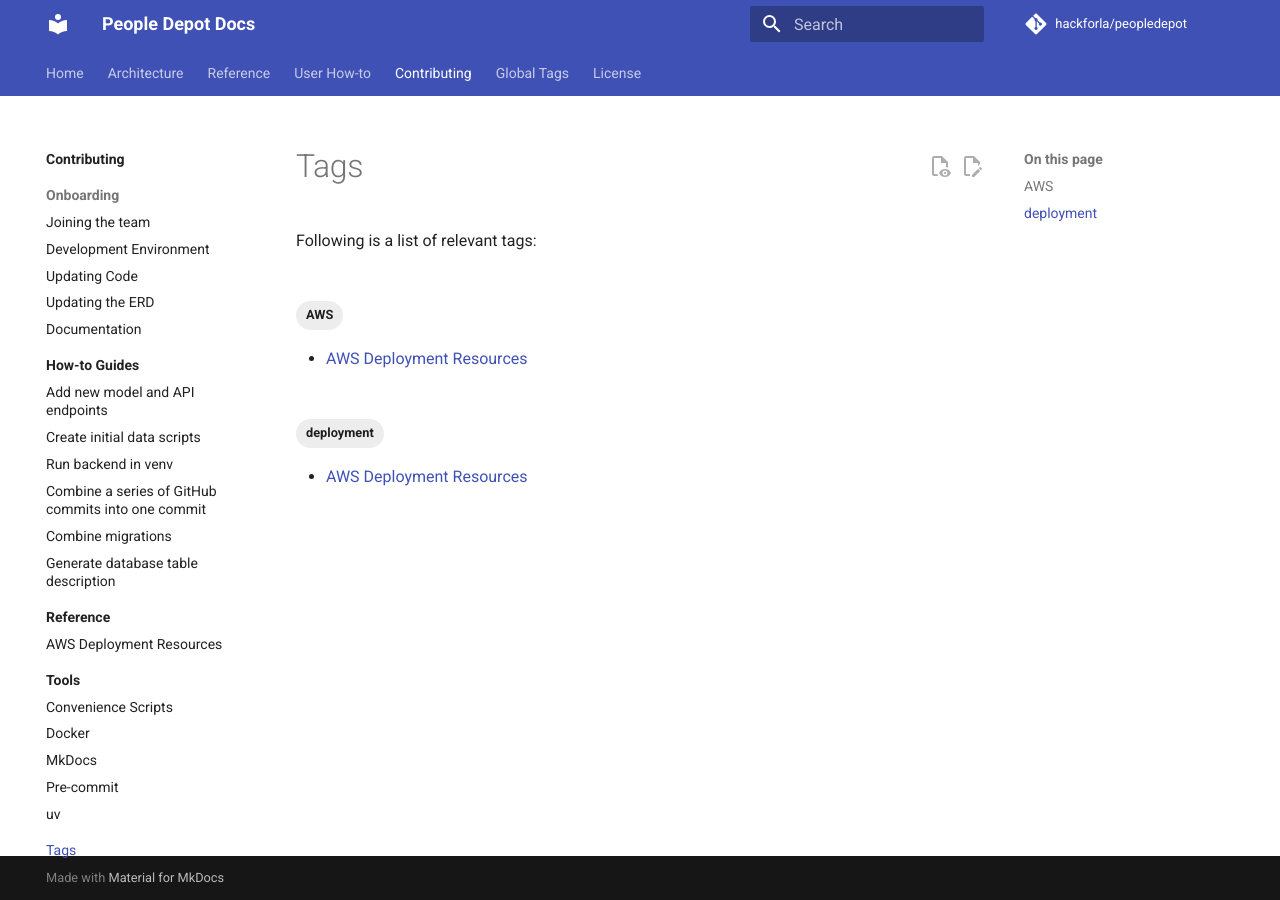
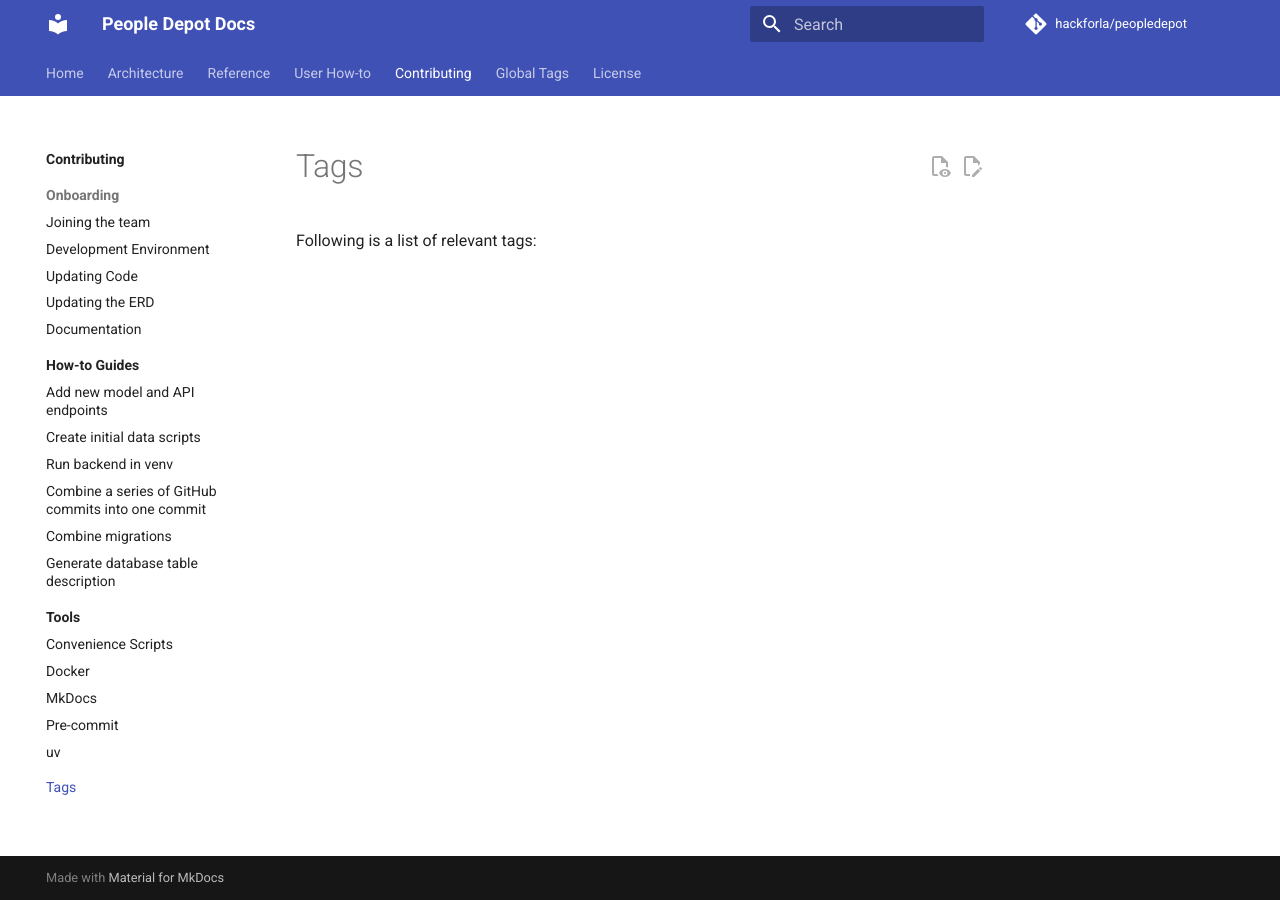
Before and after one commit to hackforla/peopledepot, an MkDocs documentation site: the page built from docs/contributing/tags.md, in a window 1280 px wide. Built offline with MkDocs 1.6.1 and Material for MkDocs 9.7.7, drawn with Linux system fonts in a browser that asks for light colours; comment, search, counter and statistics services are not loaded.

Commit message:
Revert "docs: AWS deployment resources"
This reverts commit cd42f4a0be73a4e221494fe568e62435b1ec05f5.

```diff
--- a/docs/contributing/index.md
+++ b/docs/contributing/index.md
@@ -18,6 +18,4 @@
 
 - [How-to Guides](howto/index.md)
 
-- [Reference](reference/index.md)
-
 - [Tools](tools/index.md)
--- a/docs/contributing/reference/index.md
+++ /dev/null
@@ -1,3 +0,0 @@
-# Reference
-
-- [AWS Resources](aws-resources.md)
--- a/mkdocs.yml
+++ b/mkdocs.yml
@@ -32,8 +32,6 @@
         - postgres
         - Django
         - migrations
-        - AWS
-        - deployment
 
 markdown_extensions:
   - abbr
```
Also changed, not shown: docs/contributing/reference/aws-resources.md (deleted, +0 -47 lines).
